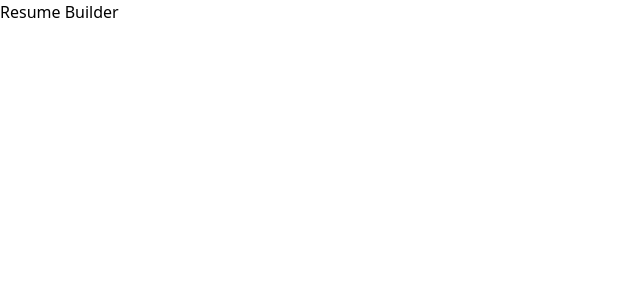
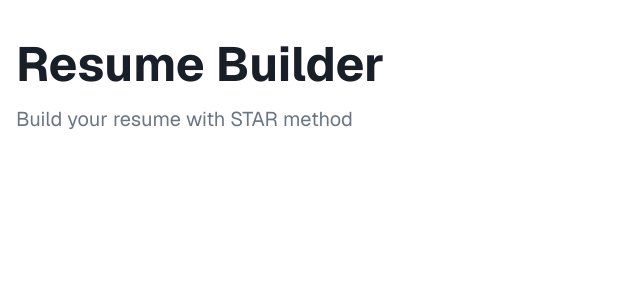
Before and after one commit to kwonjounghun/my-resume, a Next.js app in the folder client/: page / in a window 1280 px wide. Shown: the top 300 px of the page, without its empty margins (0-640 px from the left). Built offline with nearby package versions, Linux system fonts and the light colour scheme.

Commit message:
feat: Chakra UI v2 설정 추가

```diff
--- a/client/package.json
+++ b/client/package.json
@@ -13,8 +13,12 @@
     "test:e2e:ui": "playwright test --ui"
   },
   "dependencies": {
+    "@chakra-ui/react": "^2.8.2",
+    "@emotion/react": "^11",
+    "@emotion/styled": "^11",
     "@tanstack/react-query": "^5.62.7",
     "@tanstack/react-query-devtools": "^5.62.7",
+    "framer-motion": "^6",
     "next": "15.1.0",
     "react": "^19.0.0",
     "react-dom": "^19.0.0"
--- a/client/src/pages/_app.tsx
+++ b/client/src/pages/_app.tsx
@@ -2,7 +2,20 @@ import type { AppProps } from 'next/app';
 import { QueryClient, QueryClientProvider } from '@tanstack/react-query';
 import { ReactQueryDevtools } from '@tanstack/react-query-devtools';
 import { useState } from 'react';
+import { ChakraProvider } from '@chakra-ui/react';
+import { Geist, Geist_Mono } from 'next/font/google';
+import theme from '@/styles/theme';
 import '@/styles/globals.css';
+
+const geistSans = Geist({
+  variable: '--font-geist-sans',
+  subsets: ['latin'],
+});
+
+const geistMono = Geist_Mono({
+  variable: '--font-geist-mono',
+  subsets: ['latin'],
+});
 
 export default function App({ Component, pageProps }: AppProps) {
   const [queryClient] = useState(
@@ -10,8 +23,8 @@ export default function App({ Component, pageProps }: AppProps) {
       new QueryClient({
         defaultOptions: {
           queries: {
-            staleTime: 60 * 1000, // 1분
-            gcTime: 60 * 1000, // 1분
+            staleTime: 60 * 1000,
+            gcTime: 60 * 1000,
             retry: 1,
             refetchOnWindowFocus: false,
           },
@@ -20,9 +33,19 @@ export default function App({ Component, pageProps }: AppProps) {
   );
 
   return (
-    <QueryClientProvider client={queryClient}>
-      <Component {...pageProps} />
-      <ReactQueryDevtools initialIsOpen={false} />
-    </QueryClientProvider>
+    <>
+      <style jsx global>{`
+        :root {
+          --font-geist-sans: ${geistSans.style.fontFamily};
+          --font-geist-mono: ${geistMono.style.fontFamily};
+        }
+      `}</style>
+      <QueryClientProvider client={queryClient}>
+        <ChakraProvider theme={theme}>
+          <Component {...pageProps} />
+        </ChakraProvider>
+        <ReactQueryDevtools initialIsOpen={false} />
+      </QueryClientProvider>
+    </>
   );
 }
--- /dev/null
+++ b/client/src/pages/_document.tsx
@@ -0,0 +1,13 @@
+import { Html, Head, Main, NextScript } from 'next/document';
+
+export default function Document() {
+  return (
+    <Html lang="ko">
+      <Head />
+      <body>
+        <Main />
+        <NextScript />
+      </body>
+    </Html>
+  );
+}
--- a/client/src/pages/index.tsx
+++ b/client/src/pages/index.tsx
@@ -1,7 +1,16 @@
+import { Box, Container, Heading, Text } from '@chakra-ui/react';
+
 export default function Home() {
   return (
-    <main>
-      <h1>Resume Builder</h1>
-    </main>
+    <Container maxW="container.xl" py={10}>
+      <Box>
+        <Heading as="h1" size="2xl" mb={4}>
+          Resume Builder
+        </Heading>
+        <Text fontSize="xl" color="gray.600">
+          Build your resume with STAR method
+        </Text>
+      </Box>
+    </Container>
   );
 }
--- /dev/null
+++ b/client/src/styles/theme.ts
@@ -0,0 +1,93 @@
+import { extendTheme } from '@chakra-ui/react';
+
+const theme = extendTheme({
+  config: {
+    initialColorMode: 'light',
+    useSystemColorMode: false,
+  },
+  styles: {
+    global: {
+      body: {
+        bg: 'white',
+        color: 'gray.900',
+      },
+    },
+  },
+  colors: {
+    primary: {
+      50: '#E5F3FF',
+      100: '#CCE7FF',
+      200: '#99CFFF',
+      300: '#66B7FF',
+      400: '#339FFF',
+      500: '#0087FF',
+      600: '#0066CC',
+      700: '#004C99',
+      800: '#003366',
+      900: '#001933',
+    },
+    gray: {
+      50: '#F9FAFB',
+      100: '#F2F4F6',
+      200: '#E5E8EB',
+      300: '#D1D6DB',
+      400: '#B0B8C1',
+      500: '#8B95A1',
+      600: '#6B7684',
+      700: '#4E5968',
+      800: '#333D4B',
+      900: '#191F28',
+    },
+  },
+  fonts: {
+    heading: 'var(--font-geist-sans)',
+    body: 'var(--font-geist-sans)',
+    mono: 'var(--font-geist-mono)',
+  },
+  components: {
+    Button: {
+      baseStyle: {
+        fontWeight: 'semibold',
+        borderRadius: 'lg',
+      },
+      sizes: {
+        lg: {
+          fontSize: 'md',
+          px: 6,
+          py: 3,
+        },
+      },
+      variants: {
+        solid: {
+          bg: 'primary.500',
+          color: 'white',
+          _hover: {
+            bg: 'primary.600',
+          },
+        },
+        outline: {
+          border: '1px solid',
+          borderColor: 'primary.500',
+          color: 'primary.500',
+          _hover: {
+            bg: 'primary.50',
+          },
+        },
+      },
+      defaultProps: {
+        size: 'lg',
+        variant: 'solid',
+      },
+    },
+    Card: {
+      baseStyle: {
+        p: 6,
+        bg: 'white',
+        borderRadius: 'xl',
+        boxShadow: 'sm',
+      },
+    },
+  },
+});
+
+export default theme;
```
Also changed, not shown: 1 other file (tests, documents, lock files or other folders).
